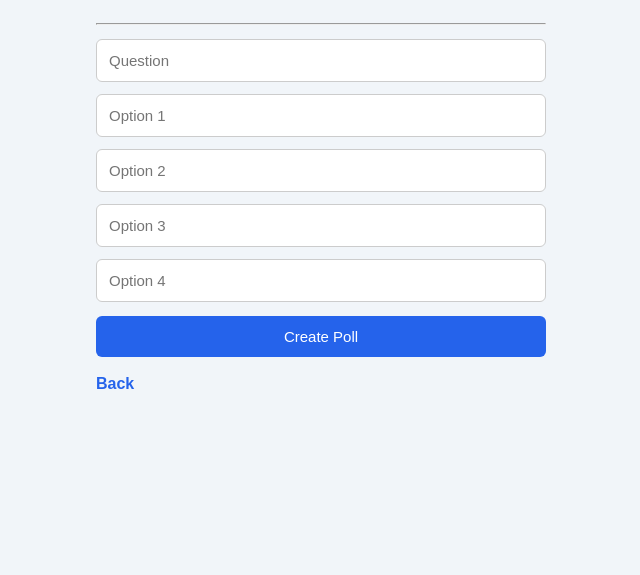
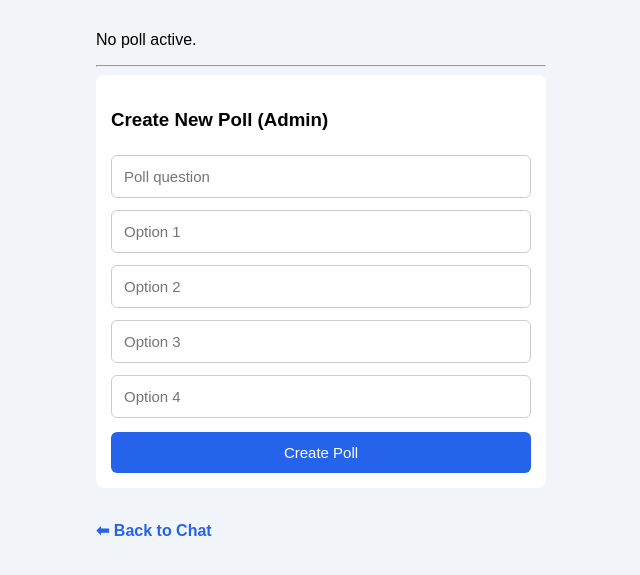
Before and after one commit to Kritikmehta/anonymous-chat-render, a Flask app: page /poll in a window 1280 px wide. Shown: the part 198-773 px from the top of the page, without its empty margins (319-959 px from the left). Run offline with Flask 3, Linux system fonts and the light colour scheme; the visitor is signed in with stand-in values (Sample User, id 1); data that the repository does not hold is empty.

Commit message:
Refactor poll template for better structure

```diff
--- a/templates/poll.html
+++ b/templates/poll.html
@@ -17,26 +17,36 @@
 <div class="container">
 
 {% if poll %}
-<h3>{{poll[0]}}</h3>
-<a href="/vote/1">{{poll[1]}} ({{poll[5]}})</a><br><br>
-<a href="/vote/2">{{poll[2]}} ({{poll[6]}})</a><br><br>
-<a href="/vote/3">{{poll[3]}} ({{poll[7]}})</a><br><br>
-<a href="/vote/4">{{poll[4]}} ({{poll[8]}})</a>
+<div class="box">
+    <h3>{{ poll[0] }}</h3>
+
+    <a href="/vote/1">{{ poll[1] }} ({{ poll[5] }})</a><br><br>
+    <a href="/vote/2">{{ poll[2] }} ({{ poll[6] }})</a><br><br>
+    <a href="/vote/3">{{ poll[3] }} ({{ poll[7] }})</a><br><br>
+    <a href="/vote/4">{{ poll[4] }} ({{ poll[8] }})</a>
+</div>
+{% else %}
+<p>No poll active.</p>
 {% endif %}
 
 {% if admin %}
 <hr>
+
+<div class="box">
+<h3>Create New Poll (Admin)</h3>
 <form method="post">
-<input name="question" placeholder="Question" required>
-<input name="o1" placeholder="Option 1" required>
-<input name="o2" placeholder="Option 2" required>
-<input name="o3" placeholder="Option 3" required>
-<input name="o4" placeholder="Option 4" required>
-<button>Create Poll</button>
+    <input name="question" placeholder="Poll question" required>
+    <input name="o1" placeholder="Option 1" required>
+    <input name="o2" placeholder="Option 2" required>
+    <input name="o3" placeholder="Option 3" required>
+    <input name="o4" placeholder="Option 4" required>
+    <button type="submit">Create Poll</button>
 </form>
+</div>
 {% endif %}
 
-<br><a href="/chat">Back</a>
+<br>
+<a href="/chat">⬅ Back to Chat</a>
 
 </div>
 </body>
```
